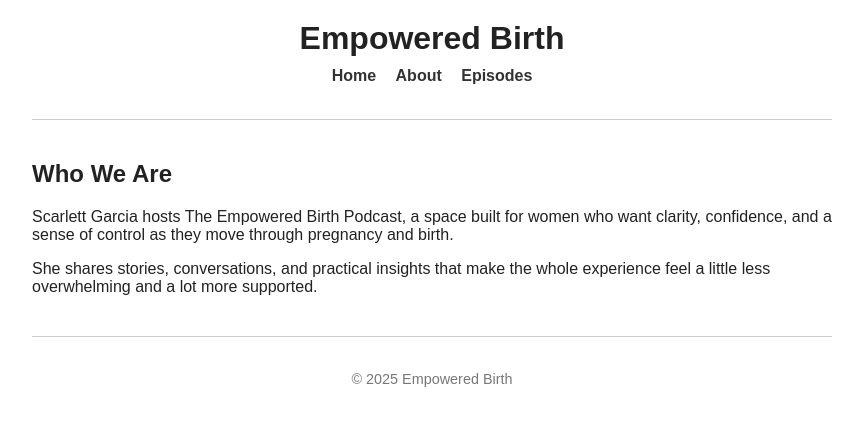
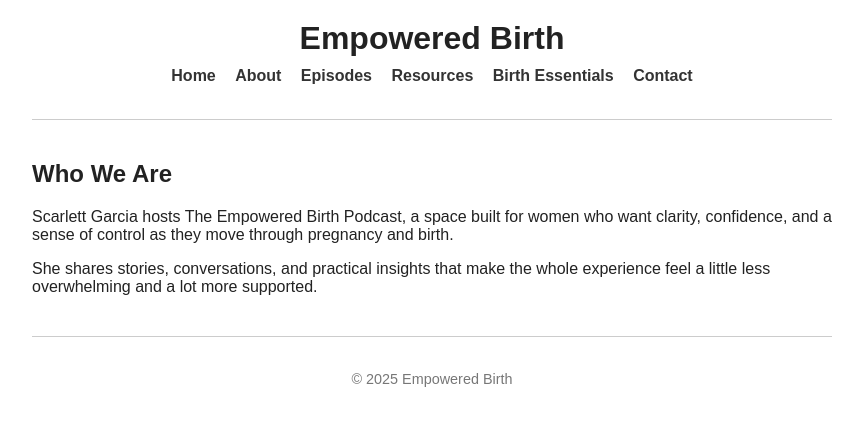
Before and after one commit to Screg-it/Empoweredbirth, a plain HTML site: page about.html in a window 1280 px wide. Shown: the whole page, without its empty margins (208-1071 px from the left). Drawn offline with Linux system fonts and the light colour scheme.

Commit message:
Update about.html

```diff
--- a/about.html
+++ b/about.html
@@ -10,9 +10,12 @@
     <header>
       <h1>Empowered Birth</h1>
       <nav>
-        <a href="index.html">Home</a>
-        <a href="about.html">About</a>
-        <a href="episodes.html">Episodes</a>
+  <a href="index.html">Home</a>
+  <a href="about.html">About</a>
+  <a href="episodes.html">Episodes</a>
+  <a href="resources.html">Resources</a>
+  <a href="birth-essentials.html">Birth Essentials</a>
+  <a href="contact.html">Contact</a>
       </nav>
     </header>
 
```
